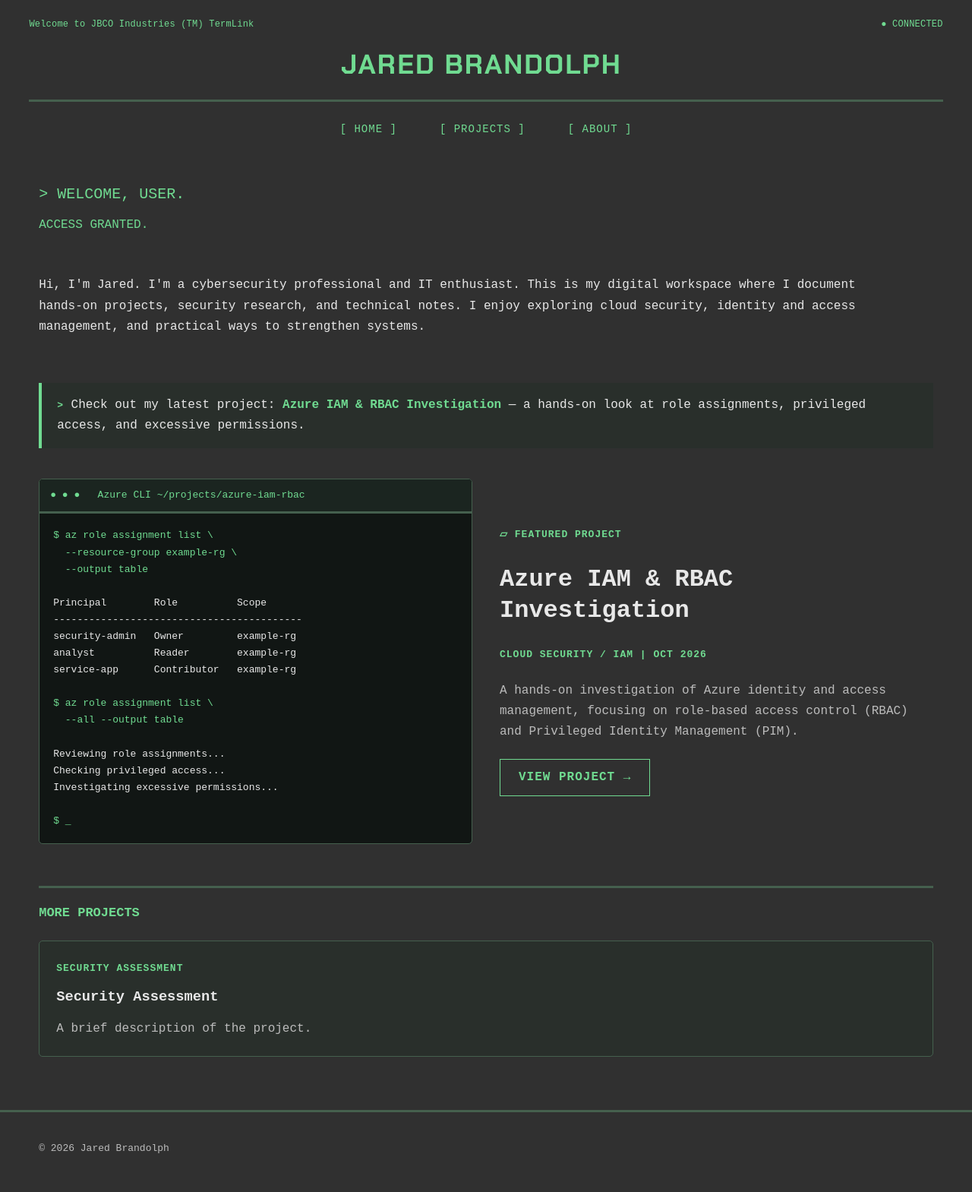
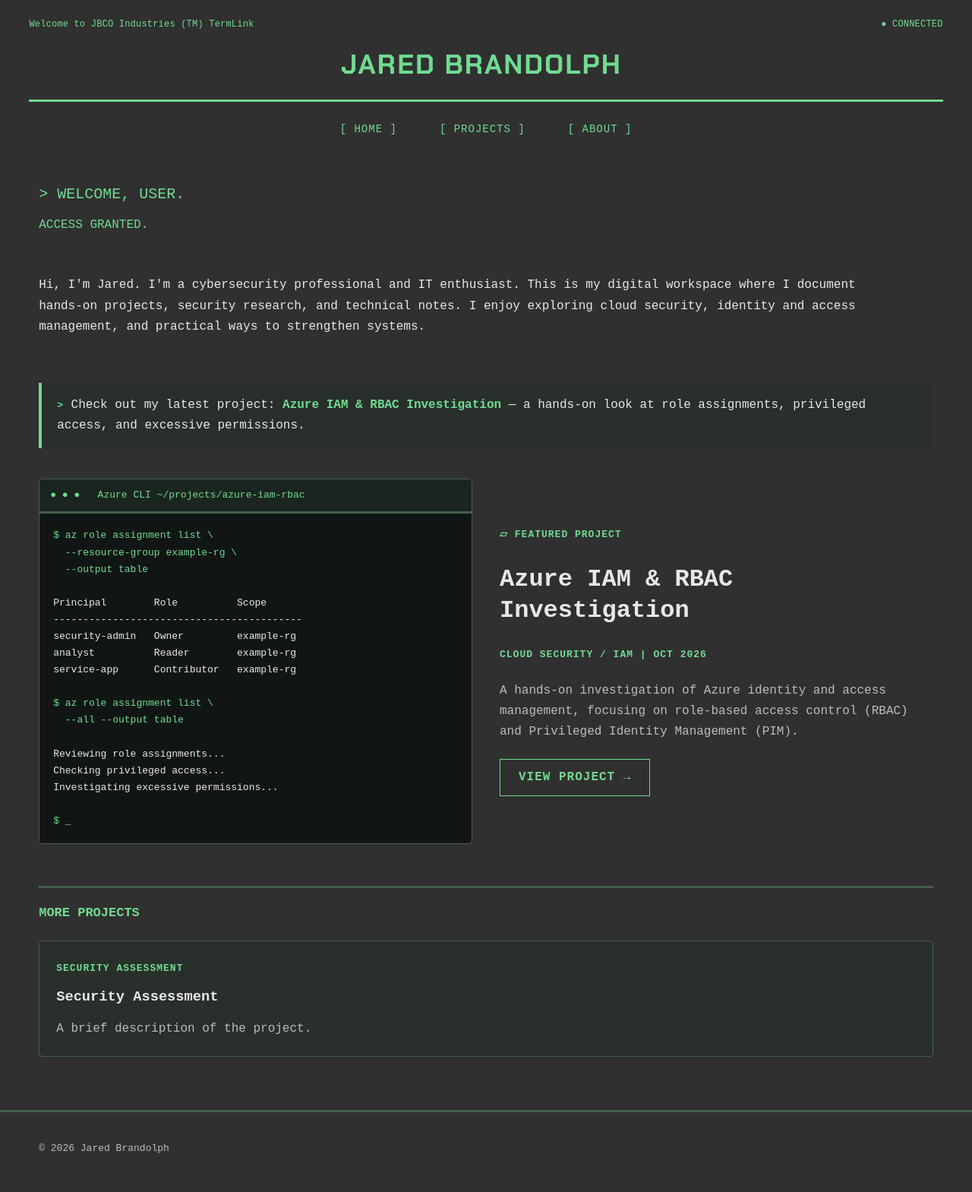
Before and after one commit to brandolphj/brandolphj.github.io, a Jekyll site: the page built from index.html, in a window 1280 px wide. Shown: the whole page at 76% size. Built offline with Jekyll 4.4.1, drawn with Linux system fonts in a browser that asks for light colours.

Commit message:
Update style.css

```diff
--- a/assets/css/style.css
+++ b/assets/css/style.css
@@ -50,7 +50,7 @@ a:hover {
   justify-content: center;
   align-items: center;
   padding-bottom: 22px;
-  border-bottom: 3px solid var(--border);
+  border-bottom: 3px solid var(--green);
 }
 
 .site-logo {
```
